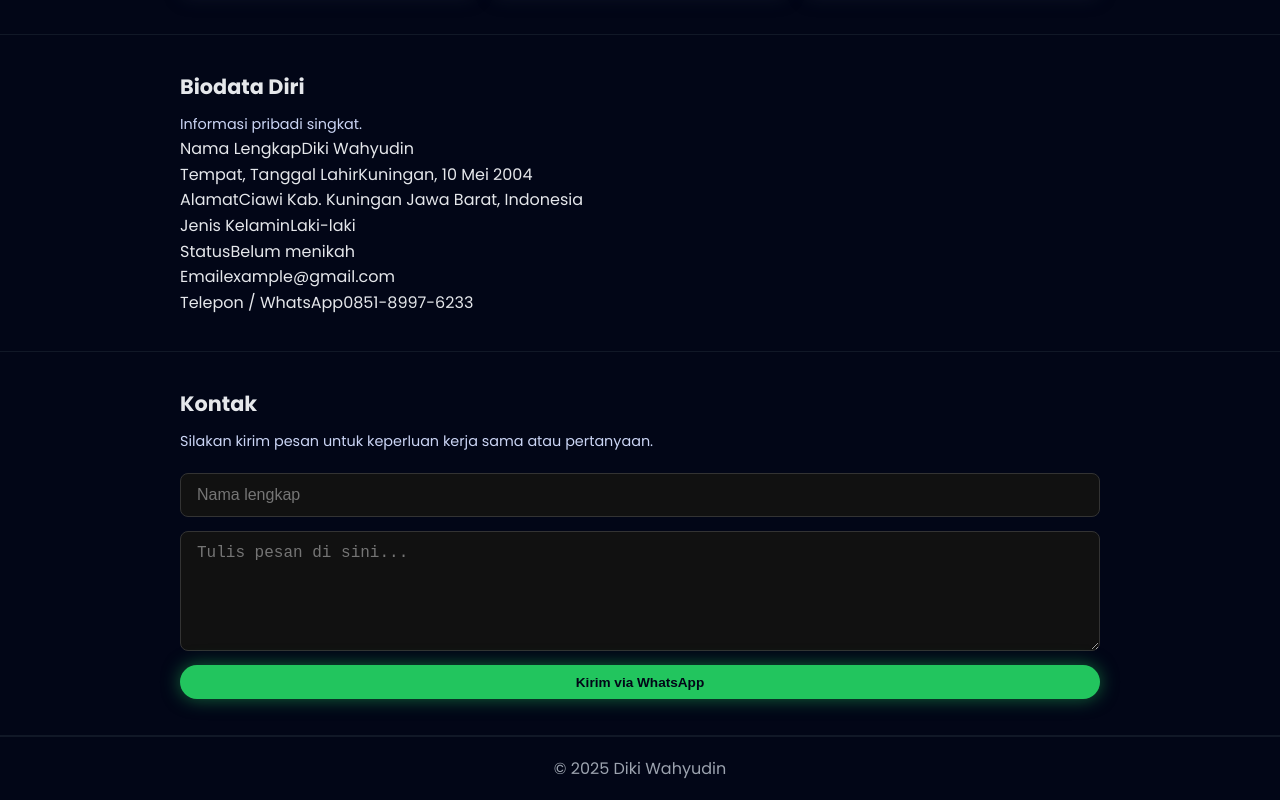
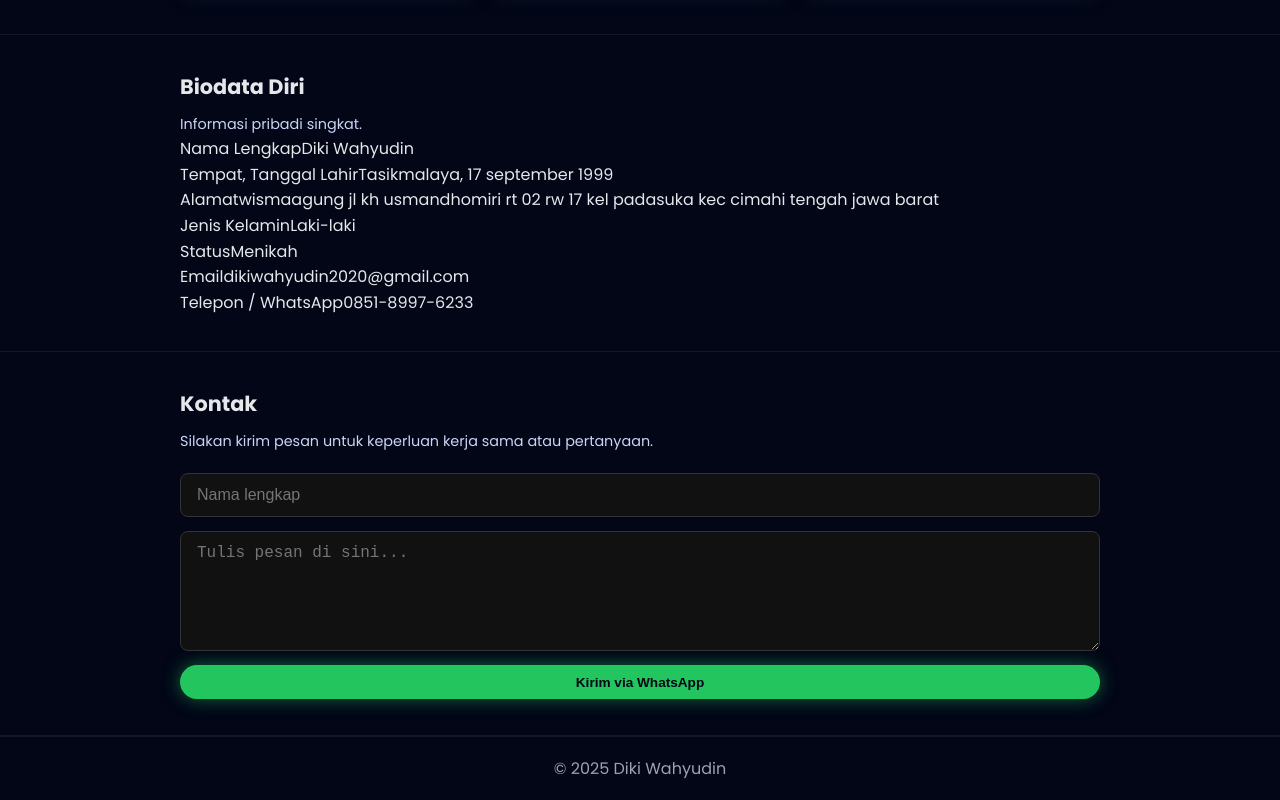
Before and after one commit to dixs-bot/lamaran-pekerjaan, a React (Vite) app: page / in a window 1280 px wide. Shown: the part 2179-2979 px from the top of the page. Built offline with nearby package versions, Linux system fonts and the light colour scheme.

Commit message:
Update biodata.js

```diff
--- a/src/data/biodata.js
+++ b/src/data/biodata.js
@@ -1,9 +1,9 @@
 export const biodata = [
   { id: 1, label: "Nama Lengkap", value: "Diki Wahyudin" },
-  { id: 2, label: "Tempat, Tanggal Lahir", value: "Kuningan, 10 Mei 2004" },
-  { id: 3, label: "Alamat", value: "Ciawi Kab. Kuningan Jawa Barat, Indonesia" },
+  { id: 2, label: "Tempat, Tanggal Lahir", value: "Tasikmalaya, 17 september 1999" },
+  { id: 3, label: "Alamat", value: "wismaagung jl kh usmandhomiri rt 02 rw 17 kel padasuka kec cimahi tengah jawa barat" },
   { id: 4, label: "Jenis Kelamin", value: "Laki-laki" },
-  { id: 5, label: "Status", value: "Belum menikah" },
-  { id: 6, label: "Email", value: "example@gmail.com" },
+  { id: 5, label: "Status", value: "Menikah" },
+  { id: 6, label: "Email", value: "dikiwahyudin2020@gmail.com" },
   { id: 7, label: "Telepon / WhatsApp", value: "0851-8997-6233" },
 ];
```
